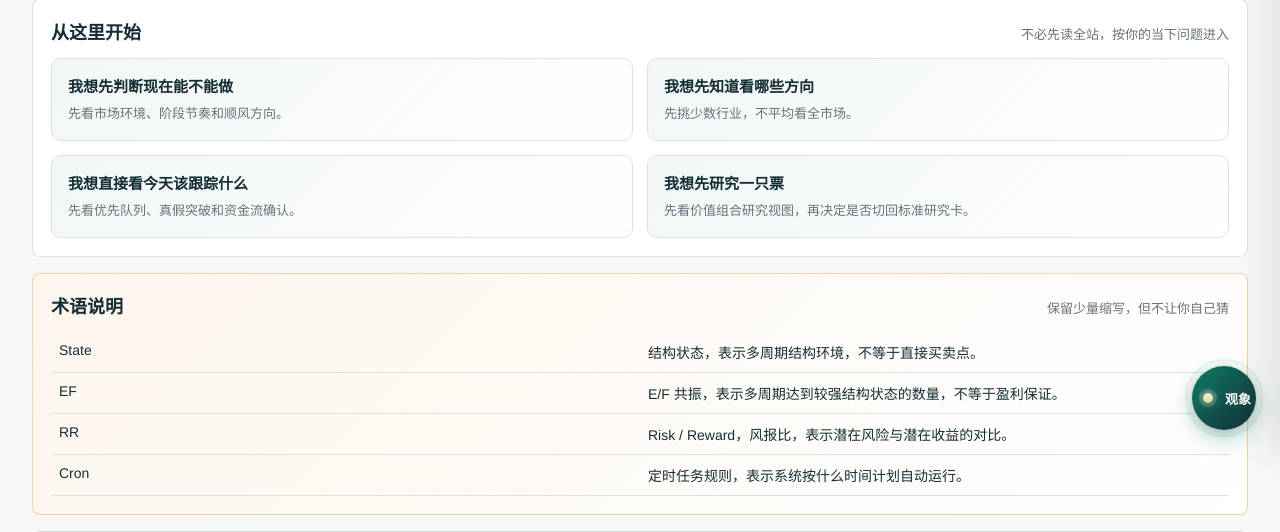
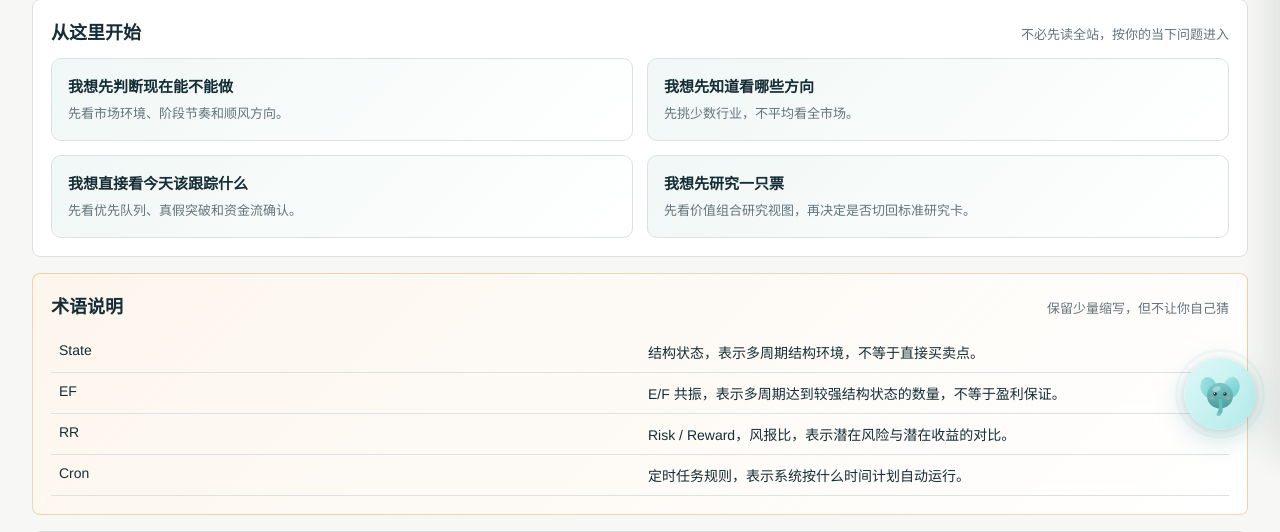
Before and after one commit to jackeyunjie/hermass-observer, a FastAPI app: page / in a window 1280 px wide. Shown: the part 346-878 px from the top of the page. Run offline with FastAPI, Linux system fonts and the light colour scheme; data comes from the database, SQL or seed files in the repository; some libraries are stand-ins or nearby versions.

Commit message:
ui: replace AI trigger with cartoon elephant avatar

```diff
--- a/web/static/style.css
+++ b/web/static/style.css
@@ -447,55 +447,44 @@ pre {
   display: flex;
   align-items: center;
   justify-content: center;
-  gap: 6px;
-  width: 64px;
-  height: 64px;
+  width: 72px;
+  height: 72px;
   padding: 0;
   border: none;
   border-radius: 50%;
-  background: linear-gradient(135deg, #0e7c66 0%, #152d35 100%);
-  color: #fff;
-  font-size: 13px;
-  font-weight: 700;
+  background: linear-gradient(135deg, #e0f7f7 0%, #b2ebeb 100%);
   cursor: pointer;
-  box-shadow: 0 8px 24px rgba(14, 124, 102, 0.35), 0 2px 8px rgba(21, 45, 53, 0.2);
-  transition: transform 0.2s cubic-bezier(0.34, 1.56, 0.64, 1), box-shadow 0.2s ease;
+  box-shadow: 0 8px 28px rgba(74, 158, 158, 0.3), 0 2px 8px rgba(21, 45, 53, 0.12);
+  transition: transform 0.25s cubic-bezier(0.34, 1.56, 0.64, 1), box-shadow 0.25s ease;
 }
 
 .ai-trigger::before {
   content: "";
   position: absolute;
-  inset: -4px;
+  inset: -5px;
   border-radius: 50%;
-  border: 2px solid rgba(14, 124, 102, 0.25);
+  border: 2px solid rgba(74, 158, 158, 0.2);
   animation: aiPulse 2.4s ease-in-out infinite;
   pointer-events: none;
 }
 
 .ai-trigger:hover {
-  transform: translateY(-3px) scale(1.05);
-  box-shadow: 0 12px 32px rgba(14, 124, 102, 0.45), 0 4px 12px rgba(21, 45, 53, 0.25);
+  transform: translateY(-4px) scale(1.08);
+  box-shadow: 0 14px 36px rgba(74, 158, 158, 0.4), 0 4px 14px rgba(21, 45, 53, 0.18);
 }
 
 .ai-trigger:active {
-  transform: translateY(-1px) scale(0.98);
+  transform: translateY(-1px) scale(0.96);
 }
 
-.ai-mini-avatar {
-  position: relative;
-  width: 22px;
-  height: 22px;
-  display: inline-flex;
-  align-items: center;
-  justify-content: center;
+.ai-elephant {
+  width: 52px;
+  height: 52px;
+  transition: transform 0.3s ease;
 }
 
-.ai-mini-core {
-  width: 10px;
-  height: 10px;
-  border-radius: 999px;
-  background: linear-gradient(180deg, #f4eecf, #e7d99f);
-  box-shadow: 0 0 0 4px rgba(244, 238, 207, 0.2), 0 0 12px rgba(244, 238, 207, 0.4);
+.ai-trigger:hover .ai-elephant {
+  transform: rotate(-6deg) scale(1.05);
 }
 
 .ai-drawer {
--- a/web/templates/_ai_assistant.html
+++ b/web/templates/_ai_assistant.html
@@ -1,10 +1,39 @@
     <!-- AI 助手 -->
     <div class="ai-overlay" id="ai-overlay" onclick="aiToggle()"></div>
     <button class="ai-trigger" id="ai-trigger" onclick="aiToggle()" aria-label="打开 Hermass 助手">
-      <span class="ai-mini-avatar" aria-hidden="true">
-        <span class="ai-mini-core"></span>
-      </span>
-      观象
+      <svg class="ai-elephant" viewBox="0 0 64 64" xmlns="http://www.w3.org/2000/svg" aria-hidden="true">
+        <defs>
+          <linearGradient id="elBody" x1="0" y1="0" x2="0" y2="1">
+            <stop offset="0%" stop-color="#7ec8c8"/>
+            <stop offset="100%" stop-color="#4a9e9e"/>
+          </linearGradient>
+          <linearGradient id="elEar" x1="0" y1="0" x2="1" y2="1">
+            <stop offset="0%" stop-color="#a8e6e6"/>
+            <stop offset="100%" stop-color="#6bcbcb"/>
+          </linearGradient>
+        </defs>
+        <!-- 左耳 -->
+        <ellipse cx="18" cy="24" rx="10" ry="13" fill="url(#elEar)" transform="rotate(-15 18 24)"/>
+        <!-- 右耳 -->
+        <ellipse cx="46" cy="24" rx="10" ry="13" fill="url(#elEar)" transform="rotate(15 46 24)"/>
+        <!-- 身体 -->
+        <circle cx="32" cy="34" r="16" fill="url(#elBody)"/>
+        <!-- 额头高光 -->
+        <ellipse cx="28" cy="26" rx="5" ry="3" fill="rgba(255,255,255,0.35)" transform="rotate(-20 28 26)"/>
+        <!-- 左眼 -->
+        <circle cx="26" cy="32" r="2.2" fill="#1a3c3c"/>
+        <circle cx="25.2" cy="31.2" r="0.7" fill="#fff"/>
+        <!-- 右眼 -->
+        <circle cx="38" cy="32" r="2.2" fill="#1a3c3c"/>
+        <circle cx="37.2" cy="31.2" r="0.7" fill="#fff"/>
+        <!-- 腮红 -->
+        <ellipse cx="22" cy="37" rx="3" ry="2" fill="rgba(255,160,160,0.35)"/>
+        <ellipse cx="42" cy="37" rx="3" ry="2" fill="rgba(255,160,160,0.35)"/>
+        <!-- 鼻子 -->
+        <path d="M30 38 Q32 50 29 54 Q27 57 30 58 Q34 57 35 54 Q36 48 34 38" fill="#5fbdbd"/>
+        <!-- 鼻尖 -->
+        <ellipse cx="30.5" cy="57" rx="3" ry="2" fill="#7ec8c8"/>
+      </svg>
     </button>
     <div class="ai-drawer" id="ai-drawer">
       <div class="ai-header">
```
